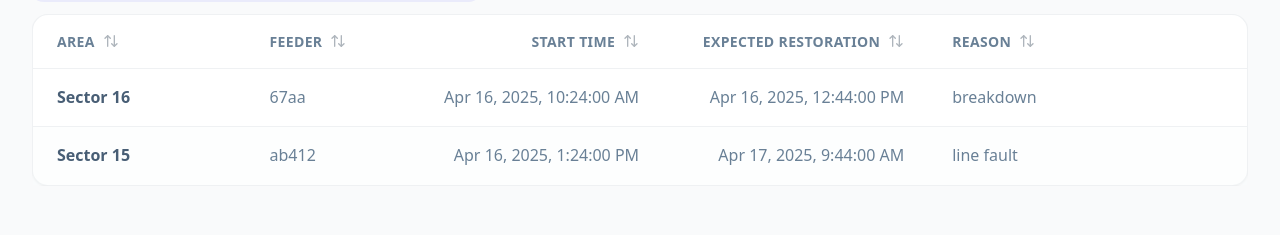
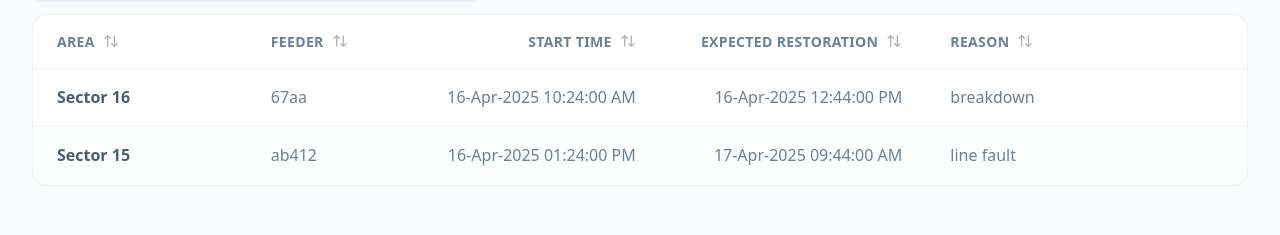
Before and after one commit to ankitpandey2708/dhbvn-web, a Next.js app: page / in a window 1280 px wide. Shown: the part 230-465 px from the top of the page. Built offline with nearby package versions, Linux system fonts and the light colour scheme.

Commit message:
Fix time formatting to preserve leading zeros in 12-hour format
Changed format string from 'PPpp' to 'dd-MMM-yyyy hh:mm:ss a' to ensure
hours display with leading zeros (e.g., 09:14:12 AM instead of 9:14:12 AM)
for both start_time and restoration_time fields.

```diff
--- a/app/page.tsx
+++ b/app/page.tsx
@@ -33,7 +33,7 @@ const columns: ColumnDef<DHBVNData>[] = [
     cell: ({ row }: { row: Row<DHBVNData> }) => {
       const value = row.getValue('start_time') as string;
       const date = parseOutageDate(value);
-      return date ? format(date, 'PPpp') : value;
+      return date ? format(date, 'dd-MMM-yyyy hh:mm:ss a') : value;
     },
   },
   {
@@ -42,7 +42,7 @@ const columns: ColumnDef<DHBVNData>[] = [
     cell: ({ row }: { row: Row<DHBVNData> }) => {
       const value = row.getValue('restoration_time') as string;
       const date = parseOutageDate(value);
-      return date ? format(date, 'PPpp') : value;
+      return date ? format(date, 'dd-MMM-yyyy hh:mm:ss a') : value;
     },
   },
   {
```
